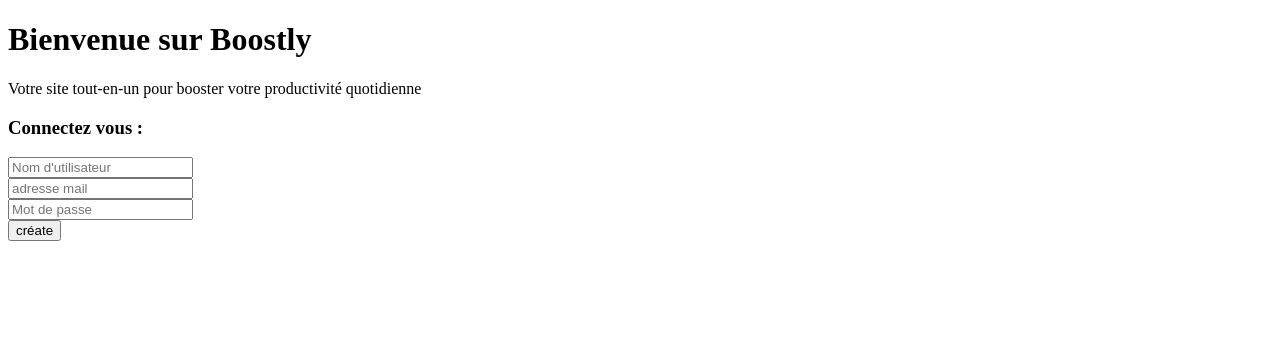
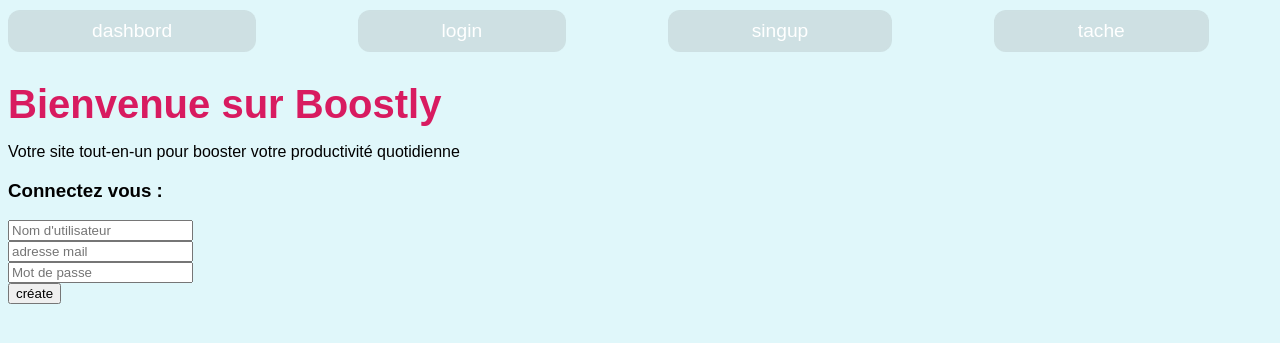
Before and after one commit to raphaelfrin/projet_annuel, a PHP site: page /html/signup.html in a window 1280 px wide. Shown: the top 343 px of the page. Run offline with PHP 8.4, Linux system fonts and the light colour scheme.

Commit message:
add nav bar

```diff
--- a/css/style.css
+++ b/css/style.css
@@ -1,12 +1,7 @@
  body {
             background-color: #e0f7fa;
             font-family: Arial, sans-serif;
-            margin: 0;
-            display: flex;
-            flex-direction: column;
-            align-items: center;
-            justify-content: center;
-            height: 100vh;
+
         }
         h1 {
             color: #d81b60;
@@ -39,3 +34,29 @@
         button:hover {
             background-color: #45a049;
         }
+        nav {
+            display: flex;
+            justify-content: space-between;
+            align-items: center;
+            margin-top: 10px;
+            font-size: larger;
+            margin-right: 5%;
+            padding-bottom: 20px;
+        }
+
+        nav a {
+            background-color: #85858531;
+            backdrop-filter: blur(3px);
+            padding: 10px 7%;
+            border-radius: 12px;
+        }
+
+        a {
+            text-decoration-line: none;
+            color: #fff;
+        }
+
+        nav a:hover {
+            background-color: rgba(133, 133, 133, 0.5);
+            transform: scale(1.15);
+        }
--- a/html/signup.html
+++ b/html/signup.html
@@ -3,8 +3,17 @@
 <head>
     <meta charset="UTF-8">
     <meta name="viewport" content="width=device-width, initial-scale=1.0">
+    <link rel="stylesheet" href="../css/style.css">
     <title>Boostly - Connexion</title>
 </head>
+<header>
+    <nav>
+        <a href="index.html">dashbord</a>
+        <a href="login.html">login</a>
+        <a href="signup.html">singup</a>
+        <a href="tasks.html">tache</a>
+    </nav>
+</header>
 <body>
     <h1>Bienvenue sur Boostly</h1>
     <p>Votre site tout-en-un pour booster votre productivité quotidienne</p>
```
Also changed, not shown: dashbord.html (deleted, +0 -30 lines), html/habits.html (+17 -0 lines), html/index.html (+36 -2 lines), html/login.html (+9 -0 lines), html/tasks.html (+11 -2 lines).
